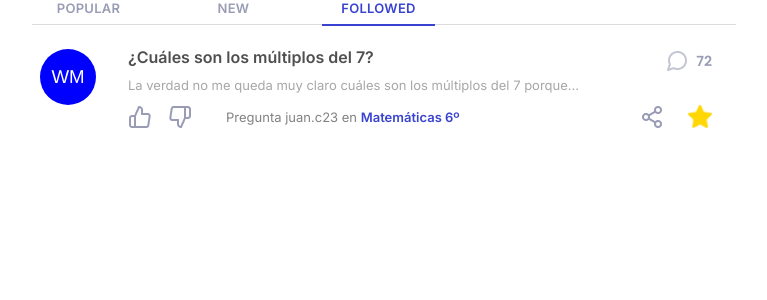
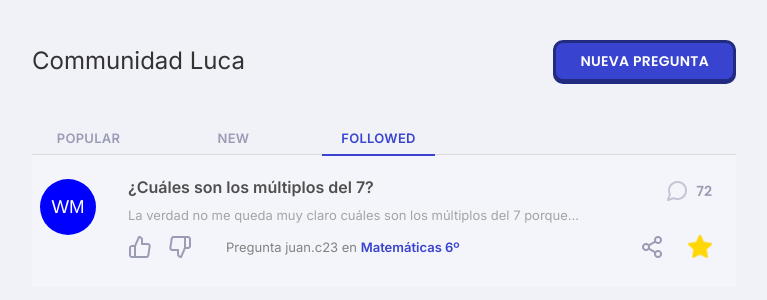
Before and after one commit to mhdfaisal/a-sample-edtech--ui, a React (Create React App) app: page /followed in a window 1280 px wide. Shown: the top 300 px of the page, without its empty margins (256-1023 px from the left). Built offline with nearby package versions, Linux system fonts and the light colour scheme.

Commit message:
add a reusable button component and community header

```diff
--- /dev/null
+++ b/src/Components/Community/CommunityHeader.js
@@ -0,0 +1,18 @@
+import React from 'react';
+
+import Button from '../shared/Button';
+
+import './community-header.css';
+
+const CommunityHeader = () => {
+	return (
+		<header className='community__header'>
+			<h2 className='community__header__title'>communidad luca</h2>
+			<span className='community__header__btn'>
+				<Button>nueva pregunta</Button>
+			</span>
+		</header>
+	);
+};
+
+export default CommunityHeader;
--- /dev/null
+++ b/src/Components/Community/community-header.css
@@ -0,0 +1,18 @@
+.community__header {
+	display: flex;
+	margin-bottom: 3rem;
+	margin-top: 2.5rem;
+}
+
+.community__header__title {
+	font-family: Inter;
+	font-style: normal;
+	font-weight: normal;
+	font-size: 24px;
+	line-height: 32px;
+	color: #333333;
+	text-transform: capitalize;
+	display: flex;
+	align-items: center;
+	flex: 1;
+}
--- a/src/Components/Community/index.js
+++ b/src/Components/Community/index.js
@@ -8,6 +8,7 @@ import NewQuestions from './NewQuestions';
 import PopularQuestions from './PopularQuestions';
 
 import './community-section.css';
+import CommunityHeader from './CommunityHeader';
 
 const RouterLink = <Link to='/' />;
 
@@ -15,6 +16,7 @@ const Community = () => {
 	const locationObj = useLocation();
 	return (
 		<section className='community__section'>
+			<CommunityHeader />
 			<Tabs value={locationObj?.pathname}>
 				<Tab label='POPULAR' component={RouterLink} to='/' />
 				<Tab label='NEW' component={RouterLink} to='/new' />
--- /dev/null
+++ b/src/Components/shared/Button/button.css
@@ -0,0 +1,30 @@
+.custom__btn {
+	background: #3843d0;
+	border: 3px solid #212b80;
+	box-sizing: border-box;
+	box-shadow: 0px 2px 0px #212b80;
+	border-radius: 10px;
+	font-family: 'Poppins', sans-serif;
+	font-style: normal;
+	font-weight: 600;
+	font-size: 14px;
+	line-height: 16px;
+	text-align: center;
+	letter-spacing: 0.02em;
+	color: #ffffff;
+	display: flex;
+	justify-content: center;
+	align-items: center;
+	text-transform: uppercase;
+	padding: 10px 24px;
+	transition: all 0.4s;
+	-webkit-transition: all 0.4s;
+	-moz-transition: all 0.4s;
+	-ms-transition: all 0.4s;
+	-o-transition: all 0.4s;
+}
+
+.custom__btn:hover {
+	opacity: 0.8;
+	cursor: pointer;
+}
--- /dev/null
+++ b/src/Components/shared/Button/index.js
@@ -0,0 +1,15 @@
+import React from 'react';
+
+import './button.css';
+
+const Button = ({ children, ...rest }) => {
+	return (
+		<button {...rest} className='custom__btn'>
+			{children}
+		</button>
+	);
+};
+
+Button.displayName = 'Button';
+
+export default Button;
--- a/src/styles.css
+++ b/src/styles.css
@@ -14,6 +14,7 @@ body {
 	flex-direction: column;
 	align-items: stretch;
 	font-size: 16px;
+	background: #f1f2f8;
 }
 
 #root {
```
